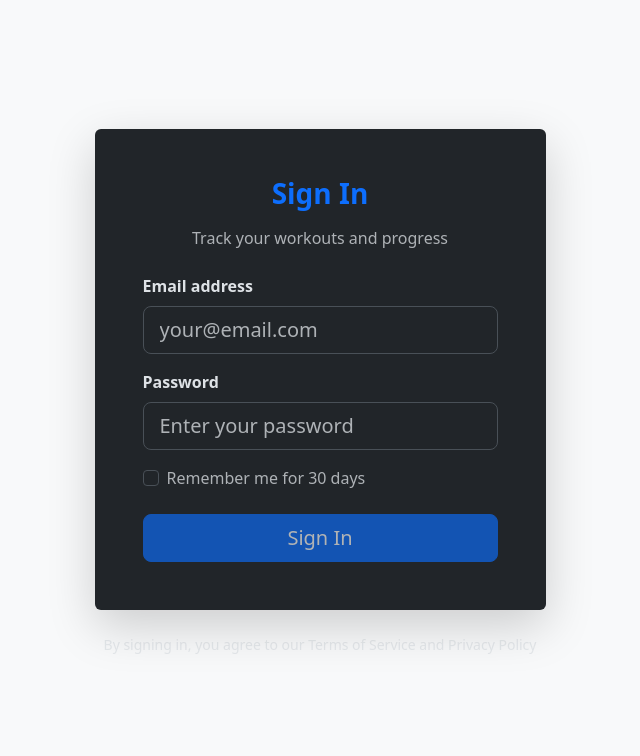
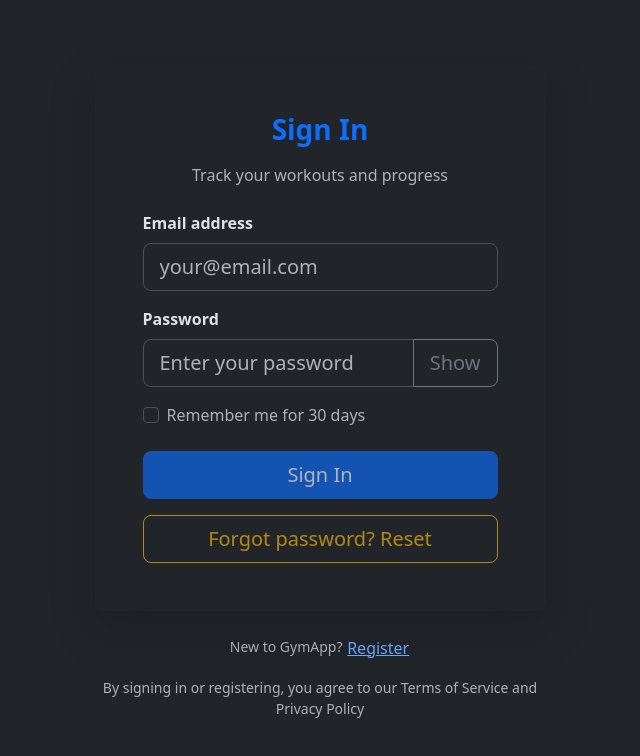
Before and after one commit to Pawlosman/GymApp, a React (Vite) app: page / in a window 1280 px wide. Shown: the top 756 px of the page, without its empty margins (320-960 px from the left). Built offline with nearby package versions, Linux system fonts and the light colour scheme; no server answers.

Commit message:
Fix dark mode: navbar, sidebar and login use theme-aware bg classes

```diff
--- a/src/App.jsx
+++ b/src/App.jsx
@@ -48,7 +48,8 @@ export default function App() {
 
   const isSciatica = profile === 'sciatica'
 
-  const profileLabel = profile === 'tata' ? '💪 Pro' : profile === 'tomek' ? '🏋️ Lite' : '🧘 Sciatica'
+  const profileLabel = profile === 'tata' ? 'PRO Training' : profile === 'tomek' ? 'LITE Training' : 'Sciatica'
+  const profilePhoto = profile === 'tata' ? '/exercises/PRO.jpeg' : profile === 'tomek' ? '/exercises/LITE.jpg' : '/exercises/SCIATICA.jpg'
   const profileBadgeColor = profile === 'tata' ? 'bg-primary' : profile === 'tomek' ? 'bg-success' : 'bg-warning text-dark'
 
   return (
@@ -60,10 +61,11 @@ export default function App() {
         selectedTraining={selectedTraining}
       />
       <div style={{ flex: 1 }}>
-        <nav className="navbar navbar-expand-lg navbar-light bg-light px-4 sticky-top shadow-sm">
+        <nav className="navbar navbar-expand-lg px-4 sticky-top shadow-sm bg-body-tertiary">
           <div className="container-fluid">
             <div className="d-flex gap-2 align-items-center" style={{ marginLeft: '50px' }}>
-              <span className={`badge me-2 ${profileBadgeColor}`} style={{ fontSize: '0.85rem' }}>
+              <span className={`badge me-2 d-flex align-items-center gap-1 ${profileBadgeColor}`} style={{ fontSize: '0.85rem', padding: '4px 8px' }}>
+                <img src={profilePhoto} alt="" style={{ width: 20, height: 20, objectFit: 'cover', borderRadius: '4px' }} />
                 {profileLabel}
               </span>
               <button
--- a/src/components/Login.jsx
+++ b/src/components/Login.jsx
@@ -5,52 +5,101 @@ export default function Login() {
   const [email, setEmail] = useState('')
   const [password, setPassword] = useState('')
   const [rememberMe, setRememberMe] = useState(false)
+  const [isRegistering, setIsRegistering] = useState(false)
+  const [showPassword, setShowPassword] = useState(false)
   const [error, setError] = useState(null)
+  const [successMessage, setSuccessMessage] = useState(null)
   const [loading, setLoading] = useState(false)
 
   async function signIn() {
     setError(null)
+    setSuccessMessage(null)
     setLoading(true)
-
-    // Set session persistence based on Remember Me checkbox
-    const persistSession = rememberMe ? 'local' : 'session'
 
     const { error } = await supabase.auth.signInWithPassword({
       email,
       password,
       options: {
-        // Remember me for 30 days if checked
         ...(rememberMe && { refreshToken: true })
       }
     })
 
     if (error) {
       setError(error.message)
+    }
+    setLoading(false)
+  }
+
+  async function signUp() {
+    setError(null)
+    setSuccessMessage(null)
+    setLoading(true)
+
+    const { data, error } = await supabase.auth.signUp({
+      email,
+      password,
+      options: {
+        emailRedirectTo: window.location.origin
+      }
+    })
+
+    if (error) {
+      setError(error.message)
+      setLoading(false)
+      return
+    }
+
+    if (data?.session) {
+      setSuccessMessage('Registration successful. You are now signed in.')
     } else {
-      // Update auth persistence setting
-      await supabase.auth.setSession({
-        access_token: (await supabase.auth.getSession()).data.session?.access_token,
-        refresh_token: (await supabase.auth.getSession()).data.session?.refresh_token,
+      setSuccessMessage('Registration successful. Check your email for confirmation.')
+    }
+
+    setLoading(false)
+  }
+
+  async function resetPassword() {
+    if (!email) {
+      setError('Enter an email address first.')
+      return
+    }
+
+    setError(null)
+    setSuccessMessage(null)
+    setLoading(true)
+
+    const { error } = await supabase.auth.resetPasswordForEmail(email, {
+      redirectTo: window.location.origin
     })
+
+    if (error) {
+      setError(error.message)
+    } else {
+      setSuccessMessage(`Password reset email sent to ${email}.`)
     }
     setLoading(false)
   }
 
   const handleKeyPress = (e) => {
     if (e.key === 'Enter') {
-      signIn()
+      isRegistering ? signUp() : signIn()
     }
   }
 
+  const handleSubmit = (e) => {
+    e.preventDefault()
+    isRegistering ? signUp() : signIn()
+  }
+
   return (
-    <div className="min-vh-100 d-flex align-items-center justify-content-center bg-light">
+    <div className="min-vh-100 d-flex align-items-center justify-content-center">
       <div className="container">
         <div className="row justify-content-center">
           <div className="col-md-6 col-lg-5">
             <div className="card shadow-lg border-0">
               <div className="card-body p-5">
                 <div className="text-center mb-4">
-                  <h1 className="h3 mb-3 fw-bold text-primary">Sign In</h1>
+                  <h1 className="h3 mb-3 fw-bold text-primary">{isRegistering ? 'Create Account' : 'Sign In'}</h1>
                   <p className="text-muted">Track your workouts and progress</p>
                 </div>
 
@@ -61,7 +110,14 @@ export default function Login() {
                   </div>
                 )}
 
-                <form onSubmit={(e) => e.preventDefault()}>
+                {successMessage && (
+                  <div className="alert alert-success alert-dismissible fade show" role="alert">
+                    {successMessage}
+                    <button type="button" className="btn-close" onClick={() => setSuccessMessage(null)}></button>
+                  </div>
+                )}
+
+                <form onSubmit={handleSubmit}>
                   <div className="mb-3">
                     <label htmlFor="email" className="form-label fw-semibold">Email address</label>
                     <input
@@ -79,10 +135,11 @@ export default function Login() {
 
                   <div className="mb-3">
                     <label htmlFor="password" className="form-label fw-semibold">Password</label>
+                    <div className="input-group input-group-lg">
                       <input
                         id="password"
-                      type="password"
-                      className="form-control form-control-lg"
+                        type={showPassword ? 'text' : 'password'}
+                        className="form-control"
                         value={password}
                         onChange={(e) => setPassword(e.target.value)}
                         onKeyPress={handleKeyPress}
@@ -90,8 +147,18 @@ export default function Login() {
                         required
                         disabled={loading}
                       />
+                      <button
+                        type="button"
+                        className="btn btn-outline-secondary"
+                        onClick={() => setShowPassword((value) => !value)}
+                        disabled={loading}
+                      >
+                        {showPassword ? 'Hide' : 'Show'}
+                      </button>
+                    </div>
                   </div>
 
+                  {!isRegistering && (
                     <div className="mb-4">
                       <div className="form-check">
                         <input
@@ -107,31 +174,67 @@ export default function Login() {
                         </label>
                       </div>
                     </div>
+                  )}
 
                   <div className="d-grid gap-2">
                     <button
-                      type="button"
+                      type="submit"
                       className="btn btn-primary btn-lg"
-                      onClick={signIn}
-                      disabled={loading || !email || !password}
+                      disabled={loading || !email || (!isRegistering && !password)}
                     >
                       {loading ? (
                         <>
                           <span className="spinner-border spinner-border-sm me-2" role="status" aria-hidden="true"></span>
-                          Signing in...
+                          {isRegistering ? 'Registering...' : 'Signing in...'}
                         </>
                       ) : (
-                        'Sign In'
+                        isRegistering ? 'Create account' : 'Sign In'
                       )}
                     </button>
                   </div>
+
+                  {!isRegistering && (
+                    <div className="d-grid gap-2 mt-3">
+                      <button
+                      type="button"
+                      className="btn btn-outline-warning btn-lg"
+                      onClick={resetPassword}
+                      disabled={loading || !email}
+                    >
+                      {loading ? (
+                        <>
+                          <span className="spinner-border spinner-border-sm me-2" role="status" aria-hidden="true"></span>
+                          Sending reset email...
+                        </>
+                      ) : (
+                        'Forgot password? Reset'
+                      )}
+                    </button>
+                  </div>
+                )}
                 </form>
               </div>
             </div>
 
             <div className="text-center mt-4">
               <p className="text-muted small">
-                By signing in, you agree to our Terms of Service and Privacy Policy
+                {isRegistering
+                  ? 'Already have an account? '
+                  : 'New to GymApp? '}
+                <button
+                  type="button"
+                  className="btn btn-link p-0"
+                  onClick={() => {
+                    setIsRegistering(!isRegistering)
+                    setError(null)
+                    setSuccessMessage(null)
+                  }}
+                >
+                  {isRegistering ? 'Sign in' : 'Register'}
+                </button>
+              </p>
+              <p className="text-muted small">
+                By signing in or registering, you agree to our Terms of Service and Privacy Policy
               </p>
             </div>
           </div>
--- a/src/components/Sidebar.jsx
+++ b/src/components/Sidebar.jsx
@@ -111,7 +111,7 @@ export default function Sidebar({ onSelectDate, selectedDate, profile, selectedT
 
   if (!isMobile) {
     return (
-      <aside className="bg-light border-end" style={{ width: '280px', minHeight: '100vh', padding: '20px' }}>
+      <aside className="bg-body-tertiary border-end" style={{ width: '280px', minHeight: '100vh', padding: '20px' }}>
         <SidebarContent {...contentProps} onSelectDate={onSelectDate} />
       </aside>
     )
@@ -122,7 +122,7 @@ export default function Sidebar({ onSelectDate, selectedDate, profile, selectedT
       {toggleButton}
       {overlay}
       <aside
-        className="bg-light border-end position-fixed h-100 overflow-y-auto"
+        className="bg-body-tertiary border-end position-fixed h-100 overflow-y-auto"
         style={{
           width: '280px', padding: '20px', zIndex: 1100,
           left: isOpen ? 0 : '-280px', transition: 'left 0.25s ease', top: 0
```
Lines whose indentation alone changed are shown as unchanged.
